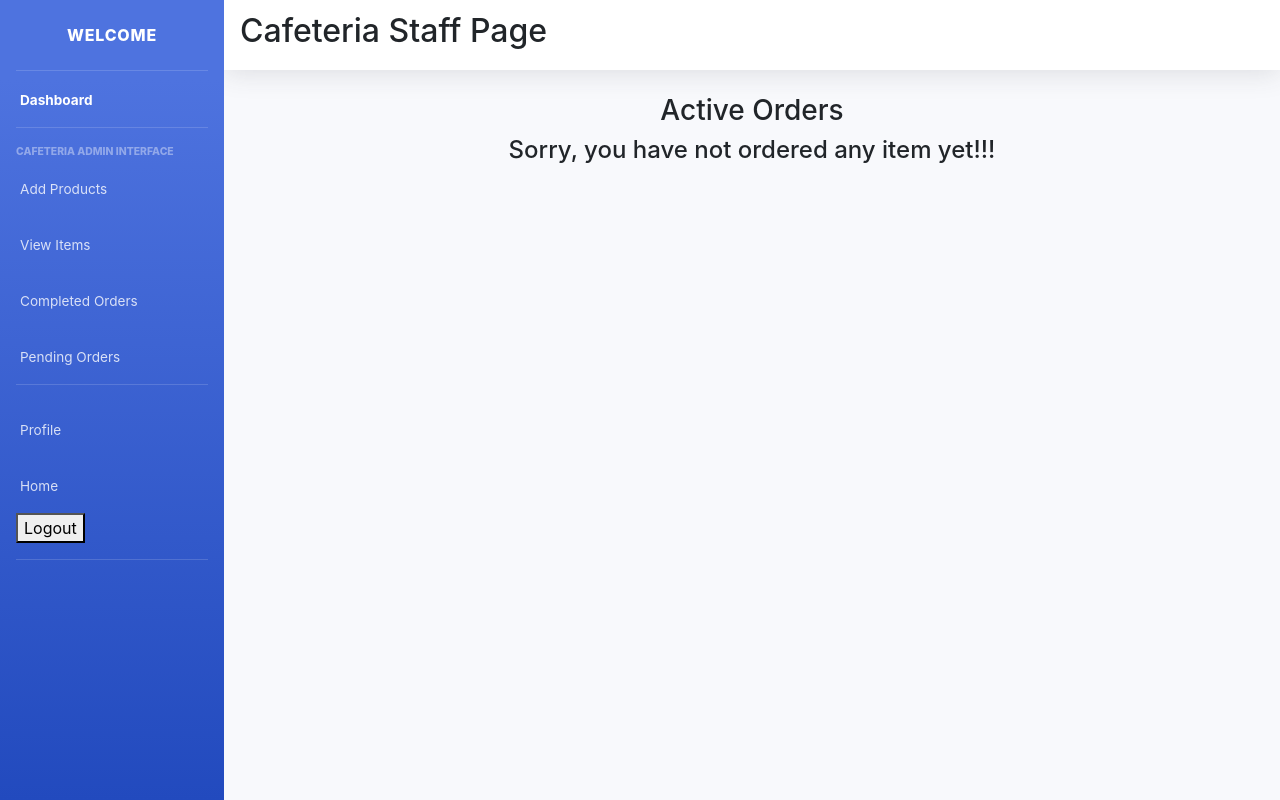
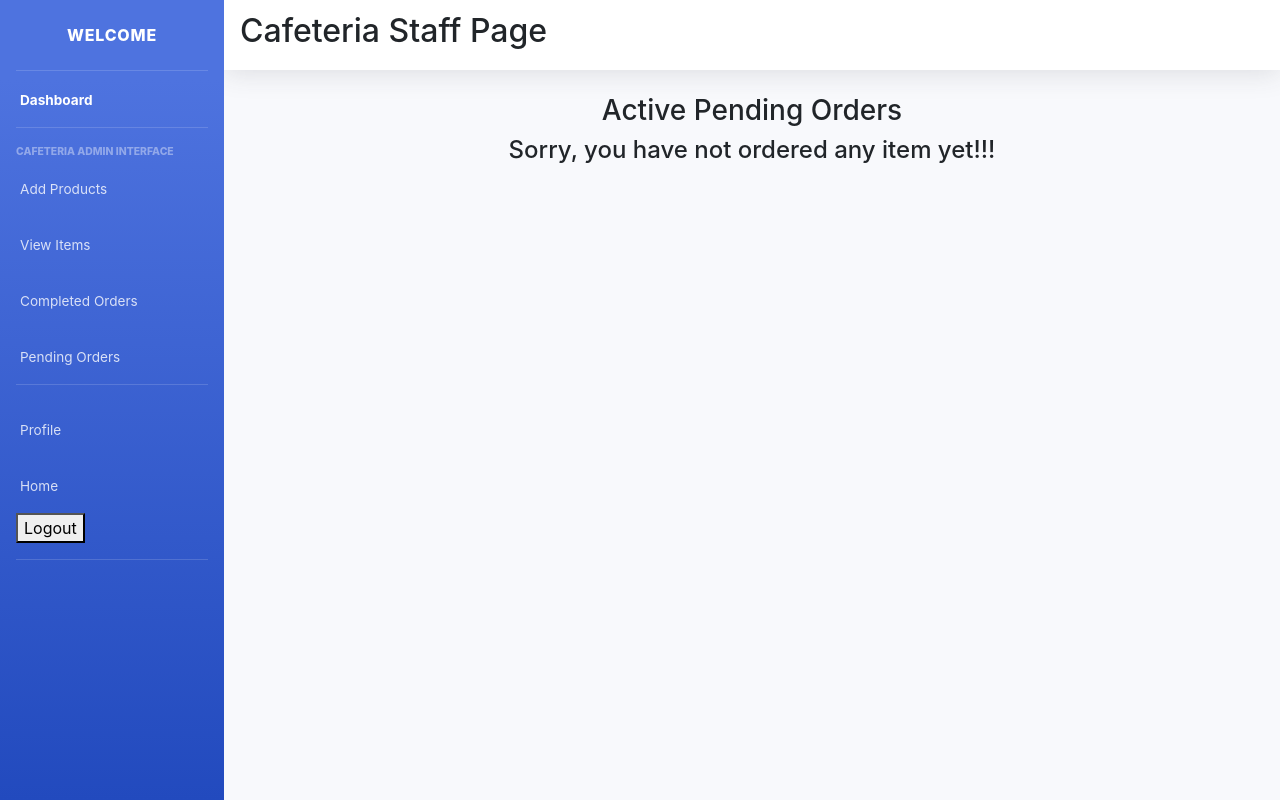
Before and after one commit to bonefasio/JustFoods-master-newversion, a Django app: page /pending_orders/ in a window 1280 px wide. Run offline with Django 3.2, Linux system fonts and the light colour scheme; a user stored in the database is signed in; data comes from the database, SQL or seed files in the repository; data that the repository does not hold is empty; parts of the project's set-up code (start-up, migrations or seed data) failed here and were passed over; some libraries are stand-ins or nearby versions.

Commit message:
meal deliverer

```diff
--- a/main/templates/main/pending_orders.html
+++ b/main/templates/main/pending_orders.html
@@ -3,7 +3,7 @@
 <div class="cart">
         <div class="row">
             <div class="col-sm-12">
-                <h3 class="text-center">Active Orders</h3>
+                <h3 class="text-center">Active Pending Orders</h3>
                 {% if items %}
                 <div class="table-responsive">
                     <table class="table table-dark">
@@ -16,7 +16,6 @@
                             <th scope="col">Description</th>
                             <th scope="col">Specification</th>
                             <th scope="col">Price</th>
-                          <!--  <th scope="col">Total Pieces</th>  -->
                             <th scope="col">Status</th>
                             <th scope="col">Change Status</th>
                         </tr>
@@ -39,8 +38,6 @@
                                     <select class="form-control" name="status">
                                         <option value="Active" selected="selected">Active</option>
                                         <option value="Delivered">Delivered</option>
-                                        <option value="Delivered">Delivered</option>
-                                        <option value="Delivered">Delivered</option>
                                     </select>
                                     <button type="submit" class="btn btn-primary">Change</button>
                                 </form>
```
